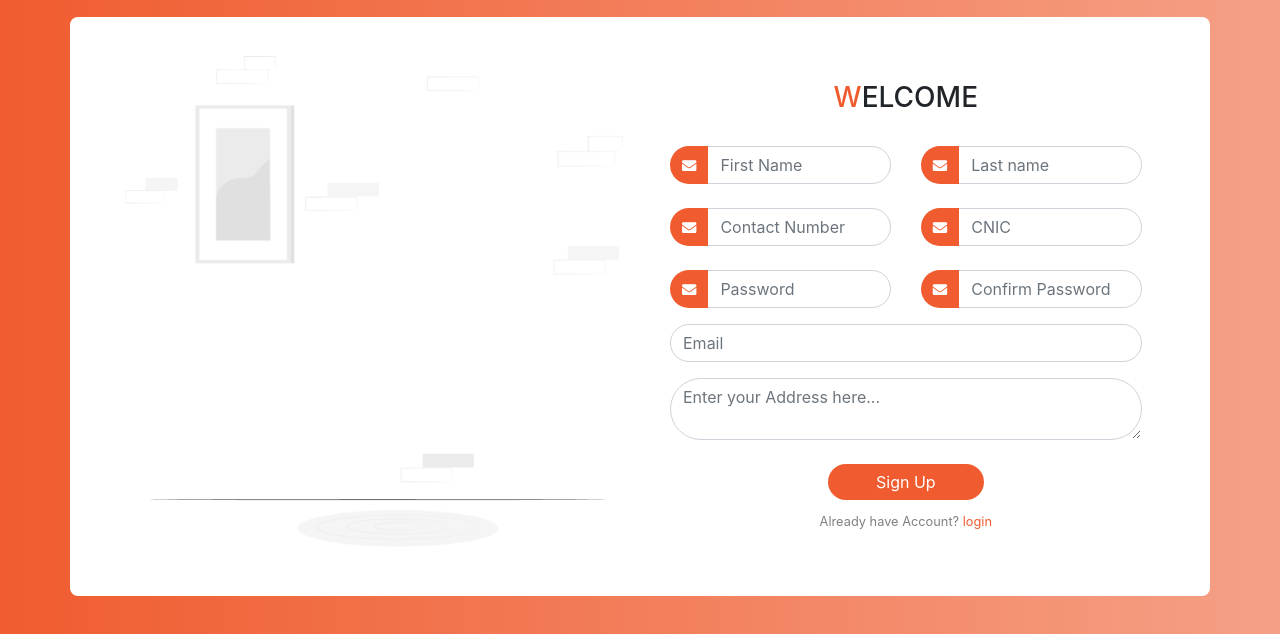
After one commit to asadmughal786/django_authentication, a Django app: page /signup/ in a window 1280 px wide. The commit adds this page. Shown: the part 347-981 px from the top of the page. Run offline with Django 4.2, Linux system fonts and the light colour scheme; some libraries are stand-ins or nearby versions.

Commit message:
login Authentication

```diff
--- a/django_authentication/settings.py
+++ b/django_authentication/settings.py
@@ -11,6 +11,7 @@ https://docs.djangoproject.com/en/4.0/ref/settings/
 """
 
 from pathlib import Path
+from re import template
 
 
 # Build paths inside the project like this: BASE_DIR / 'subdir'.
--- a/users/templates/users/base.html
+++ b/users/templates/users/base.html
@@ -37,9 +37,10 @@
                     </div>
                     <div class="col-sm-12 p-4">
                         <a class='nav-link' href="{%url 'login'%}"> <button class="btn btn-primary" style="width: 100%;" > Login </button> </a>
-                        <button class="btn btn-primary mt-4" style="width: 100%;" > Sign up </button>
+                        <a class='nav-link' href="{%url 'signup'%}"> <button class="btn btn-primary" style="width: 100%;" > Sign Up </button> </a>
                     </div>
                 </div>
+
                 <div class="col-sm-4"></div>
             </div>
         </div>
--- /dev/null
+++ b/users/templates/users/signup.html
@@ -0,0 +1,203 @@
+<!DOCTYPE html>
+<html lang="en">
+
+{%load static%}
+
+<head>
+  <title>Title</title>
+  <!-- Required meta tags -->
+  <meta charset="utf-8" />
+  <meta name="viewport" content="width=device-width, initial-scale=1, shrink-to-fit=no" />
+
+  <!-- Bootstrap CSS -->
+  <link rel="stylesheet" href="https://stackpath.bootstrapcdn.com/bootstrap/4.3.1/css/bootstrap.min.css"
+    integrity="sha384-ggOyR0iXCbMQv3Xipma34MD+dH/1fQ784/j6cY/iJTQUOhcWr7x9JvoRxT2MZw1T" crossorigin="anonymous" />
+  <link rel="stylesheet" href="/static/css/profile.css" />
+  <link rel="stylesheet" href="/static/css/style.css" />
+  <link rel="stylesheet" href="/static/css/login.css" />
+  <!-- fontasome cdn link  -->
+  <link href="vendor/fontawesome-free/css/all.min.css" rel="stylesheet" type="text/css" />
+  <link
+    href="https://fonts.googleapis.com/css?family=Nunito:200,200i,300,300i,400,400i,600,600i,700,700i,800,800i,900,900i"
+    rel="stylesheet" />
+  <link rel="stylesheet" href="https://use.fontawesome.com/releases/v5.15.4/css/all.css"
+    integrity="sha384-DyZ88mC6Up2uqS4h/KRgHuoeGwBcD4Ng9SiP4dIRy0EXTlnuz47vAwmeGwVChigm" crossorigin="anonymous" />
+</head>
+
+<body>
+
+{% block content %}
+<div>
+{% for message in messages %}
+{{message}}
+{% endfor %}
+</div>
+<div class="col-sm-12 p-0">
+  <!-- navigation bar  -->
+  <nav class="navbar navbar-expand-lg bg-light navbar-light"
+    style="box-shadow: 1px 1px 11px 11px rgba(128, 128, 128, 0.068)">
+    <a class="navbar-brand" href="#">
+      <img src="https://www.enablers.org/marketplace/wp-content/uploads/2022/02/new-logo-01.png" class="img-fluid" />
+    </a>
+    <button class="navbar-toggler" type="button" data-toggle="collapse" data-target="#navbarSupportedContent"
+      aria-controls="navbarSupportedContent" aria-expanded="false" aria-label="Toggle navigation">
+      <span class="navbar-toggler-icon"></span>
+    </button>
+
+    <div class="collapse navbar-collapse" id="navbarSupportedContent">
+      <div class="col-sm-12">
+        <div class="row">
+          <div class="col-sm-12">
+            <div class="col-sm-12 text-right">
+              <img src="https://www.enablers.org/marketplace/wp-content/uploads/2020/09/freelancer-logos.jpg"
+                class="img-fluid img-width-control1" />
+            </div>
+          </div>
+
+        </div>
+      </div>
+    </div>
+  </nav>
+  <!-- navigation bar end -->
+
+  <div class="container emp-profile">
+    <div class="col-sm-12">
+      <div class="row">
+
+        <div class="col-sm-6">
+          <img src="/static/images/login2.gif" class="img-fluid" />
+        </div>
+
+        <div class="col-sm-6 m-auto">
+          <div class="col-sm-12 text-center">
+            <h3><span style="color: #f05c2f">W</span>ELCOME</h3>
+          </div>
+          <!-----------------------------------------------Starting the form to send data to the backend-------------------------------->
+          <form action="" method="post" >
+            {%csrf_token%}
+
+            <div class="col-sm-12">
+            <div class="row">
+            <div class="col-sm-6 text-center mt-4">
+              <div class="input-group">
+                <div class="input-group-prepend">
+                  <button class="btn btn-warning loginbutton " type="button">
+                    <i style="font-size: 90%;" class="fas fa-envelope"></i>
+                  </button>
+                </div>
+                <input type="text" name= 'firstName' required class="form-control logininput" placeholder="First Name" aria-label=""
+                  aria-describedby="basic-addon1" />
+
+              </div>
+            </div>
+            <div class="col-sm-6 text-center mt-4">
+              <div class="input-group">
+                <div class="input-group-prepend">
+                  <button class="btn btn-warning loginbutton " type="button">
+                    <i style="font-size: 90%;" class="fas fa-envelope"></i>
+                  </button>
+                </div>
+                <input type="text" name='lastName' required class="form-control logininput" placeholder="Last name" aria-label=""
+                  aria-describedby="basic-addon1" />
+
+              </div>
+            </div>
+            <div class="col-sm-6 text-center mt-4">
+              <div class="input-group">
+                <div class="input-group-prepend">
+                  <button class="btn btn-warning loginbutton " type="button">
+                    <i style="font-size: 90%;" class="fas fa-envelope"></i>
+                  </button>
+                </div>
+                <input type="text" name= 'contactNumber' required class="form-control logininput" placeholder="Contact Number" aria-label=""
+                  aria-describedby="basic-addon1" />
+
+              </div>
+            </div>
+            <div class="col-sm-6 text-center mt-4">
+              <div class="input-group">
+                <div class="input-group-prepend">
+                  <button class="btn btn-warning loginbutton " type="button">
+                    <i style="font-size: 90%;" class="fas fa-envelope"></i>
+                  </button>
+                </div>
+                <input type="number" name= 'cnic' required class="form-control logininput" placeholder="CNIC" aria-label=""
+                  aria-describedby="basic-addon1" />
+
+              </div>
+            </div>
+            <div class="col-sm-6 text-center mt-4">
+              <div class="input-group">
+                <div class="input-group-prepend">
+                  <button class="btn btn-warning loginbutton " type="button">
+                    <i style="font-size: 90%;" class="fas fa-envelope"></i>
+                  </button>
+                </div>
+                <input type="password" name= 'password' required autocomplete= "off" class="form-control logininput" placeholder="Password" aria-label=""
+                  aria-describedby="basic-addon1" />
+
+              </div>
+            </div>
+            <div class="col-sm-6 text-center mt-4">
+              <div class="input-group">
+                <div class="input-group-prepend">
+                  <button class="btn btn-warning loginbutton " type="button">
+                    <i style="font-size: 90%;" class="fas fa-envelope"></i>
+                  </button>
+                </div>
+                <input type="password" name='confPassword' class="form-control logininput" placeholder="Confirm Password" aria-label=""
+                  aria-describedby="basic-addon1" />
+
+              </div>
+            </div>
+            </div>
+            </div>
+
+
+            <div class="col-sm-12 mt-2 text-center mt-3">
+              <div class="input-group">
+
+                <input type="email" name= 'email' required autocomplete= "off"class="form-control rounded-pill" placeholder="Email" aria-label=""
+                  aria-describedby="basic-addon1" />
+              </div>
+            </div>
+            <div class="col-sm-12 mt-2 text-center mt-3">
+              <div class="input-group">
+
+                <textarea type="text" name='Address' class="form-control rounded-pill" placeholder="Enter your Address here..." aria-label=""
+                  aria-describedby="basic-addon1" ></textarea>
+              </div>
+            </div>
+            <div class="col-sm-12 text-center mt-4">
+              <a href="./profile.html"> <button type='submit' name="submit"
+                  class="btn btn-warning rounded-pill loginbutton pl-5 pr-5">Sign Up</button> </a>
+              </form>
+          </div>
+          <div class="col-sm-12 text-center mt-2">
+            <small style="color: gray;">Already have Account?<a href="./index.html"
+                style="color: #f05c2f; text-decoration: none; "> login </a> </small>
+          </div>
+          <div style="text-align: center">
+            {%for message in messages%}
+            {{message}}
+            {% endfor%}
+          </div>
+        </div>
+      </div>
+    </div>
+  </div>
+  </div>
+  <!-- Optional JavaScript -->
+  <!-- jQuery first, then Popper.js, then Bootstrap JS -->
+  <script src="https://code.jquery.com/jquery-3.3.1.slim.min.js"
+    integrity="sha384-q8i/X+965DzO0rT7abK41JStQIAqVgRVzpbzo5smXKp4YfRvH+8abtTE1Pi6jizo"
+    crossorigin="anonymous"></script>
+  <script src="https://cdnjs.cloudflare.com/ajax/libs/popper.js/1.14.7/umd/popper.min.js"
+    integrity="sha384-UO2eT0CpHqdSJQ6hJty5KVphtPhzWj9WO1clHTMGa3JDZwrnQq4sF86dIHNDz0W1"
+    crossorigin="anonymous"></script>
+  <script src="https://stackpath.bootstrapcdn.com/bootstrap/4.3.1/js/bootstrap.min.js"
+    integrity="sha384-JjSmVgyd0p3pXB1rRibZUAYoIIy6OrQ6VrjIEaFf/nJGzIxFDsf4x0xIM+B07jRM"
+    crossorigin="anonymous"></script>
+</body>
+{% endblock content %}
+</html>
--- a/users/urls.py
+++ b/users/urls.py
@@ -3,5 +3,6 @@ from . import views
 
 urlpatterns = [
     path('',views.index, name= 'index' ),
-    path('login/',views.log_in, name = "login")
+    path('signup/',views.sign_up, name = "signup"),
+    path('login/',views.login, name = "login")
 ]
--- a/users/views.py
+++ b/users/views.py
@@ -1,15 +1,13 @@
-import email
-from email import message
+
 from django.contrib import messages
-from pyexpat.errors import messages
 from django.shortcuts import render,redirect
 from .models import User_signup
 # from django.contrib.auth.models import User
+# Create your views here.
 
-# Create your views here.
 def index(request):
     return render(request,"users/base.html")
-def log_in(request):
+def sign_up(request):
     if request.method == "POST":
         First_name = request.POST.get('firstName'),
         Last_name = request.POST.get('lastName')
@@ -19,24 +17,34 @@ def log_in(request):
         Conf_passsword = request.POST.get('confPassword')
         User_email = request.POST.get('email')
         User_address = request.POST.get('Address')
-        print(f'First Name: {list(First_name)[0]},Last Name: {Last_name},CNIC: {CNIC}, Email: {User_email}')
+        print(f'First Name: {str(list(First_name)[0])},Last Name: {Last_name},CNIC: {CNIC}, Email: {User_email}')
         user_data = User_signup.objects.filter(user_email = User_email)
         if user_data:
             messages.info(request,"Email Already Exsists")
-            return redirect('log_in')
+            return redirect('signup')
         if Pass_word == Conf_passsword:
-            user_data = User_signup(user_fname = First_name , user_lname = Last_name, user_contact = Contact_number, user_cnic = CNIC ,user_email= User_email,user_address = User_address, user_password= Pass_word,user_conf_password=Conf_passsword)
+            user_data = User_signup(user_fname = str(list(First_name)[0]) , user_lname = Last_name, user_contact = Contact_number, user_cnic = CNIC ,user_email= User_email,user_address = User_address, user_password= Pass_word,user_conf_password=Conf_passsword)
             # user_data.set_password(Pass_word)
             user_data.save()
             messages.info(request,"User saved successfully")
-            return redirect("log_in")
+            return redirect("signup")
         else:
             messages.warning(request,'Passwords does not match')
-            return redirect("log_in")
-    return render(request,'users/login.html')
+            return redirect("signup")
+    return render(request,'users/signup.html')
+
+def login(request):
+    if request.method == "POST":
+        login_email = request.POST.get('login_email')
+        login_password = request.POST.get('login_password')
+        print(f'{login_email}, {login_password}')
+        user = User_signup.objects.filter(user_email = login_email, user_password = login_password).first()
+
+        if user:
+            messages.info(request,f'Welcome {user.user_fname} to the login',)
+            return redirect('login')
+        else:
+            messages.info(request,'Invalid Email or Password')
 
 
-    #return render(request,"users/login.html")
-
-def action_signup(request):
-    pass
+    return render(request,'users/login.html')
```
Also changed, not shown: users/models.py (+5 -3 lines), users/templates/users/login.html (+13 -89 lines), db.sqlite3.
